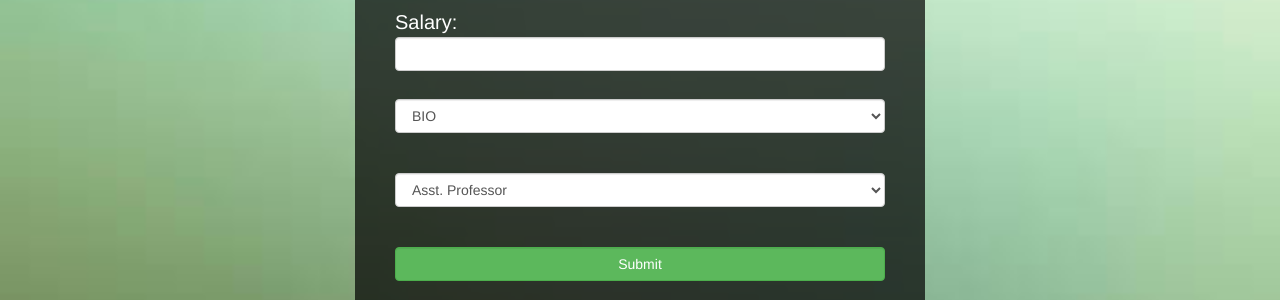
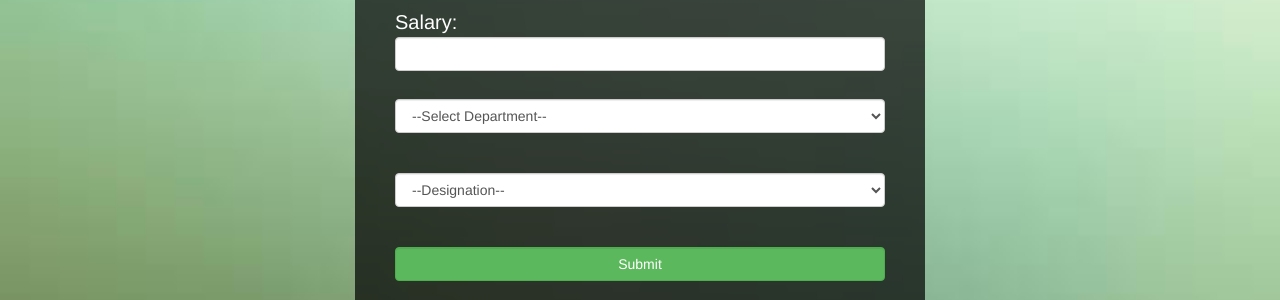
Before and after one commit to rahulpatil99/Online-Notice-Board, a PHP site: page /notice/freg.php in a window 1280 px wide. Shown: the part 1133-1433 px from the top of the page. Run offline with PHP 8.4, Linux system fonts and the light colour scheme; some libraries are stand-ins or nearby versions.

Commit message:
changed deparment names and some fields

```diff
--- a/freg.php
+++ b/freg.php
@@ -21,11 +21,11 @@
 	$dept = $_POST['dept'];
 	$designation = $_POST['designation'];
 
-	$q = mysql_query("insert into faculty values('','$name','$gender','$dob','$email','$mob','$quali','$exp_teaching','$exp_other','$doj','$f_type','$pass',-1,'$salary',$dept,'$designation')")or die(mysql_error());
+	$q = mysqli_query($con,"insert into faculty values('','$name','$gender','$dob','$email','$mob','$quali','$exp_teaching','$exp_other','$doj','$f_type','$pass',-1,'$salary',$dept,'$designation')")or die(mysql_error());
 
 	$data = "You have registered successfully...Please click on following link to confirm your email. Once your account gets activated  Admin will verify your account and you login. <br> <h2><a href='http://127.0.0.1/notice/verify.php?v1=$email&v2=$pass'>Click Here to Verify My Account</a></2>";
 
-	sendmail($email,$data);
+	// sendmail($email,$data);
 
     }
 	echo "<a href='index.html' class='white text-center'><h2>Back to Home</h2></a>";
@@ -66,23 +66,25 @@
 	Salary: <input  type="text" name="salary" class="form-control"><br>
 	<input type="hidden" name="active" value="0" class="form-control">
 	<select name="dept" class="form-control">
-		<option value="1">BIO</option>
-		<option value="2">CVL</option>
-		<option value="3">CSE</option>
-		<option value="4">ENV</option>
-		<option value="5">ETC</option>
-		<option value="6">ELE</option>
-		<option value="7">IT</option>
-		<option value="8">MECH</option>
-		<option value="9">PROD</option>
-		<option value="10">BSH</option>
+		<option>--Select Department--</option>
+		<option value="1">Aeronautical Engineering</option>
+		<option value="2">Civil Engineering</option>
+		<option value="3">Electronics and communication Engineering</option>
+		<option value="4">Electrical Engineering</option>
+		<option value="5">Mechanical engineering</option>
+		<option value="6">Information Technology</option>
+		<option value="7">Production engineering</option>
+		<option value="8">Textile Engineering</option>
+		<option value="9">Computer Science and Engineering</option>
 	</select>
 	<div class="spacer" style="padding-top:40px"></div>
 	<select name="designation" class="form-control">
-		<option value="asst">Asst. Professor</option>
-		<option value="asso">Ass. Professor</option>
-		<option value="prof">Professor</option>
-		<option value="head">Head</option>
+
+		<option>--Designation--</optionlue=>
+		<option value="Asst. Professor">Asst. Professor</option>
+		<option value="Ass. Professor">Ass. Professor</option>
+		<option value="Professor">Professor</option>
+		<option value="Head">Head</option>
 	</select>
 	<div class="spacer" style="padding-top:40px"></div>
 	<input type="submit" name="sub" class="btn btn-success form-control">
```
Also changed, not shown: sreg.php (+11 -12 lines).
